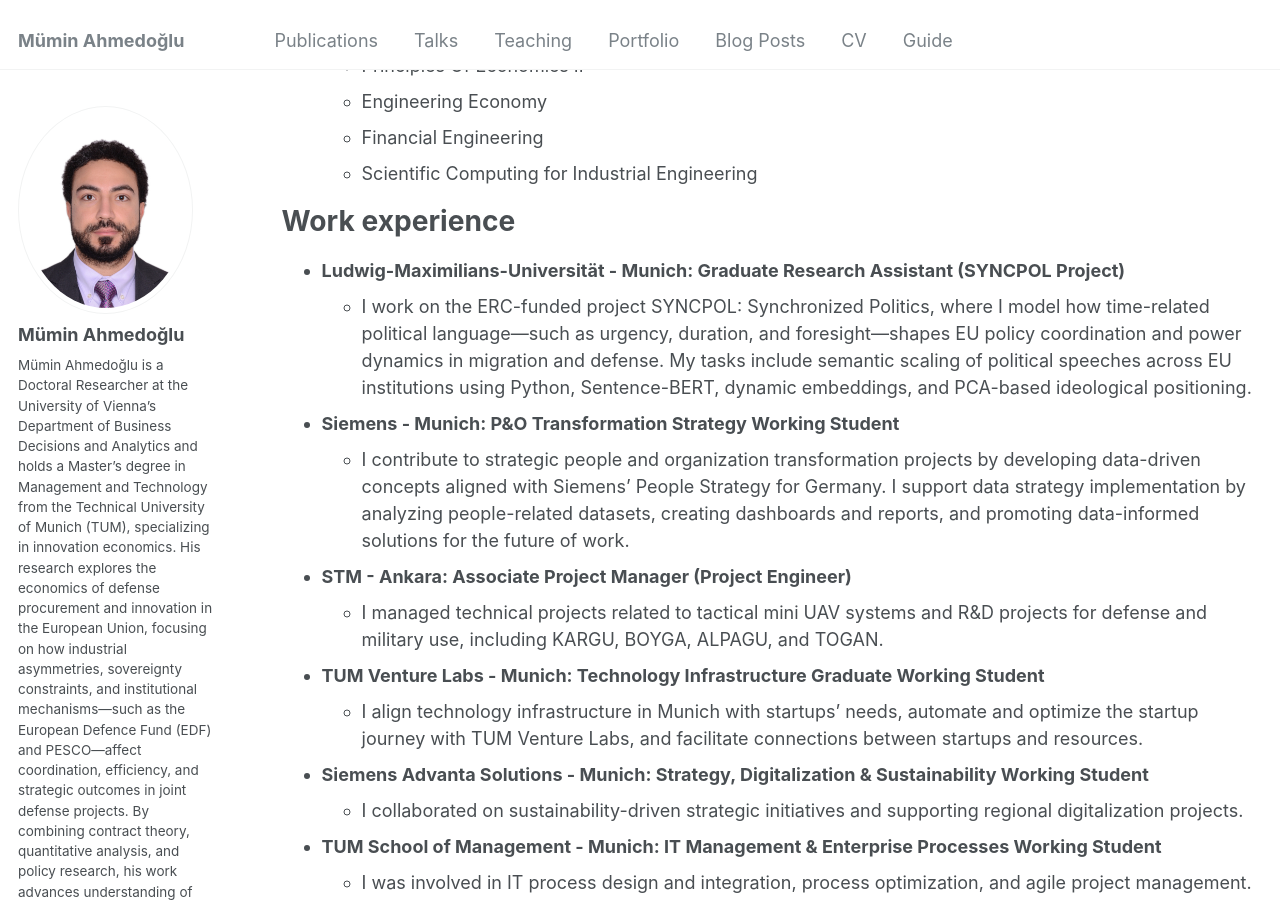
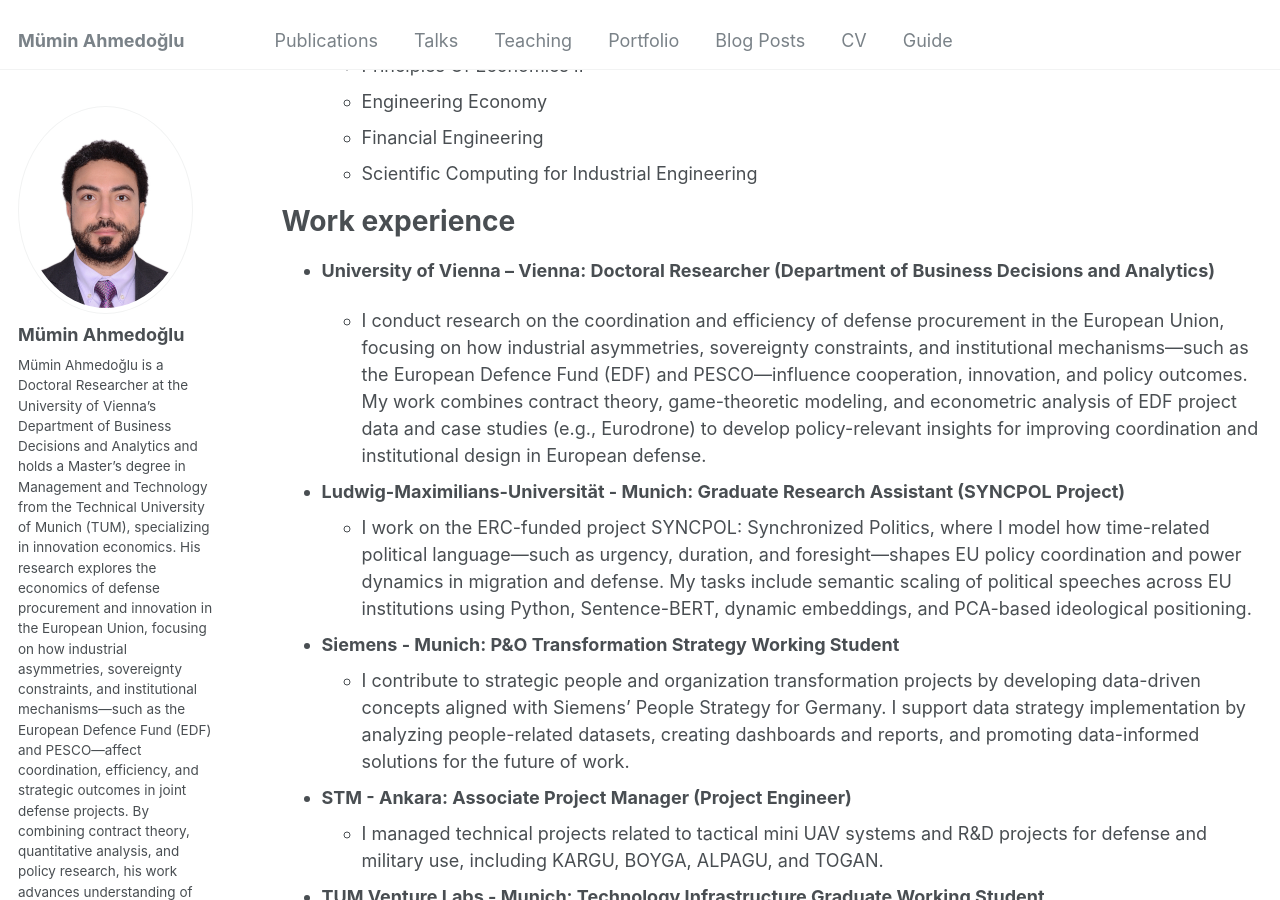
Before and after one commit to ahmedoglu/ahmedoglu.github.io, a Jekyll site: the page built from _pages/cv.md, in a window 1280 px wide and 900 px high, scrolled down 3060 px. Built offline with Jekyll 4.4.1, drawn with Linux system fonts in a browser that asks for light colours; some web fonts are replaced.

Commit message:
Update cv.md

```diff
--- a/_pages/cv.md
+++ b/_pages/cv.md
@@ -119,6 +119,10 @@ Education
 Work experience
 ======
 
+- **University of Vienna – Vienna: Doctoral Researcher (Department of Business Decisions and Analytics)**
+
+  - I conduct research on the coordination and efficiency of defense procurement in the European Union, focusing on how industrial asymmetries, sovereignty constraints, and institutional mechanisms—such as the European Defence Fund (EDF) and PESCO—influence cooperation, innovation, and policy outcomes. My work combines contract theory, game-theoretic modeling, and econometric analysis of EDF project data and case studies (e.g., Eurodrone) to develop policy-relevant insights for improving coordination and institutional design in European defense.
+
 - **Ludwig-Maximilians-Universität - Munich: Graduate Research Assistant (SYNCPOL Project)**
   - I work on the ERC-funded project SYNCPOL: Synchronized Politics, where I model how time-related political language—such as urgency, duration, and foresight—shapes EU policy coordination and power dynamics in migration and defense. My tasks include semantic scaling of political speeches across EU institutions using Python, Sentence-BERT, dynamic embeddings, and PCA-based ideological positioning.
 
```
